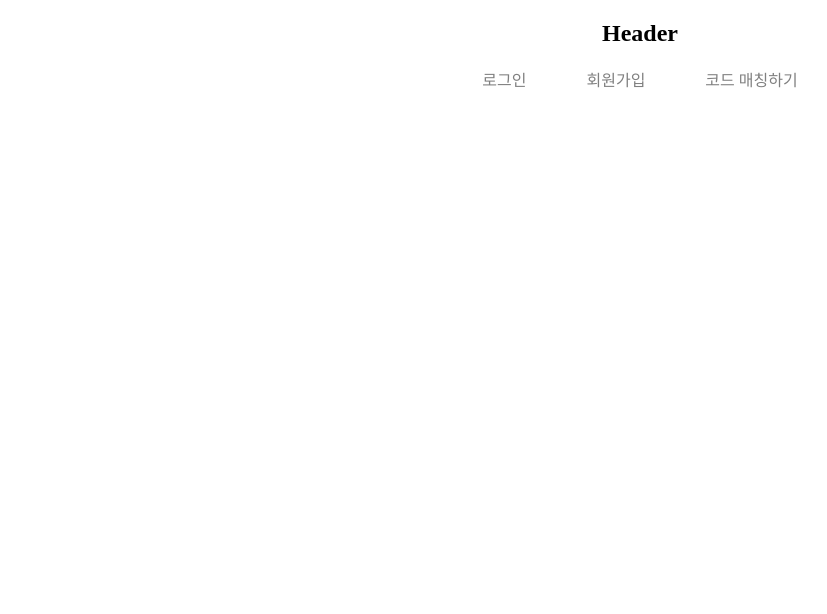
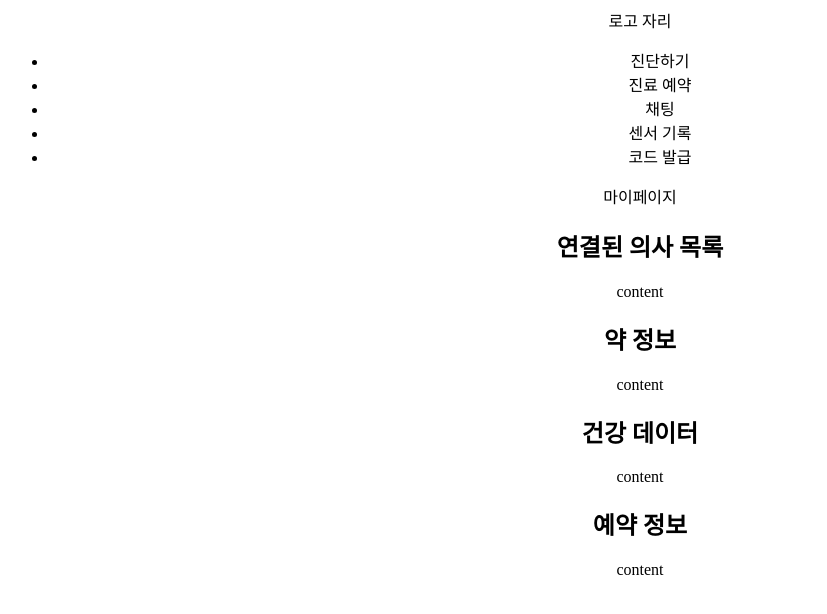
Before and after one commit to khy731/health-care-app, a React (Create React App) app: page /patient in a window 1280 px wide. Shown: the top 614 px of the page, without its empty margins (0-827 px from the left). Built offline with nearby package versions, Linux system fonts and the light colour scheme.

Commit message:
헤더 분리 및 예약 페이지 수정

```diff
--- a/src/App.js
+++ b/src/App.js
@@ -5,12 +5,12 @@ import PatientLogin from "./pages/Patient/PatientLogin";
 import DoctorSignup from "./pages/Doctor/DoctorSignup";
 import PatientSignup from "./pages/Patient/PatientSignup";
 import Welcome from "./pages/Welcome";
-import Header from "./components/Header/Header";
 import DoctorCode from "./pages/Doctor/DoctorCode";
 import PatientCode from "./pages/Patient/PatientCode";
 import Doctor from "./pages/Doctor/Doctor";
 import Patient from "./pages/Patient/Patient";
 import DoctorReservation from "./pages/Doctor/Reservation/DoctorReservation";
+import PatientReservation from "./pages/Patient/Reservation/PatientReservation";
 
 
 function App() {
@@ -18,7 +18,6 @@ function App() {
   return (
     <BrowserRouter>
       <div className="App">
-        <Header />
         <Routes>
           <Route path="/" element={<Welcome />} />
           <Route path="/doctor" element={<Doctor />} />
@@ -30,6 +29,7 @@ function App() {
           <Route path="/doctor/code" element={<DoctorCode />} />
           <Route path="/patient/code" element={<PatientCode />} />
           <Route path="/doctor/reservation" element={<DoctorReservation />} />
+          <Route path="/patient/reservation" element={<PatientReservation /> } />
           <Route path="*" />
         </Routes>
       </div>
--- /dev/null
+++ b/src/components/Header/DoctorHeader.js
@@ -0,0 +1,46 @@
+import { useNavigate } from "react-router-dom";
+
+const DoctorHeader = ( ) => {
+    const navigate = useNavigate();
+
+    const toHomeHandler = () => {
+        navigate('/');
+    }
+
+    const toReserveHandler = () => {
+        navigate('/doctor/reservation');
+    }
+
+    const toTreatHandler = () => {
+        navigate('/doctor/treat');
+    }
+
+    const toChatHandler = () => {
+        navigate('/doctor/chat');
+    }
+
+    const toCodeHandler = () => {
+        navigate("/doctor/code");
+    }
+
+    return(
+        <div>
+            <div onClick={toHomeHandler}>
+                로고 자리
+            </div>
+            <nav>
+                <ul>
+                    <li onClick={toTreatHandler}>진단하기</li>
+                    <li onClick={toReserveHandler}>진료 예약</li>
+                    <li onClick={toChatHandler}>채팅</li>
+                    <li onClick={toCodeHandler}>코드 발급</li>
+                </ul>
+            </nav>
+            <div>
+                마이페이지
+            </div>
+        </div>
+    )
+}
+
+export default DoctorHeader;
--- a/src/components/Header/Header.js
+++ /dev/null
@@ -1,17 +0,0 @@
-import { useNavigate } from "react-router-dom";
-
-const Header = () => {
-    const navigate = useNavigate();
-
-    const navigateHandler = () => {
-        navigate('/');
-    }
-
-    return(
-        <div onClick={navigateHandler}>
-            <h2>Header</h2>
-        </div>
-    )
-}
-
-export default Header;
--- /dev/null
+++ b/src/components/Header/PatientHeader.js
@@ -0,0 +1,51 @@
+import { useNavigate } from "react-router-dom";
+
+const PatientHeader = ( ) => {
+    const navigate = useNavigate();
+
+    const toHomeHandler = () => {
+        navigate('/');
+    }
+
+    const toReserveHandler = () => {
+        navigate('/patient/reservation');
+    }
+
+    const toTreatHandler = () => {
+        navigate('/patient/treat');
+    }
+
+    const toChatHandler = () => {
+        navigate('/patient/chat');
+    }
+
+    const toSenserHandler = () => {
+        navigate('/patient/senser');
+    }
+
+    const toCodeHandler = () => {
+        navigate("/patient/code");
+    }
+
+    return(
+        <div>
+            <div onClick={toHomeHandler}>
+                로고 자리
+            </div>
+            <nav>
+                <ul>
+                    <li onClick={toTreatHandler}>진단하기</li>
+                    <li onClick={toReserveHandler}>진료 예약</li>
+                    <li onClick={toChatHandler}>채팅</li>
+                    <li onClick={toSenserHandler}>센서 기록</li>
+                    <li onClick={toCodeHandler}>코드 발급</li>
+                </ul>
+            </nav>
+            <div>
+                마이페이지
+            </div>
+        </div>
+    )
+}
+
+export default PatientHeader;
--- a/src/components/Patient/Reservation/ReserveSubmit.js
+++ b/src/components/Patient/Reservation/ReserveSubmit.js
@@ -1,7 +1,7 @@
 import React, { useEffect, useState } from "react";
 import { useNavigate } from "react-router-dom";
 import useFetch from "../../../Hook/UseFetch";
-import Button from "../../components/UI/Button";
+import Button from "../../UI/Button";
 
 const ReserveSubmit = ( {id, doctorData} ) => {
   const [doctor, setDoctor] = useState("");
@@ -46,7 +46,7 @@ const ReserveSubmit = ( {id, doctorData} ) => {
       .then((response) => {
         console.log(response);
         if (response.result === "OK") {
-            setTimeTable(res.res_time);
+            setTimeTable(response.res_time);
             const availableData = timeData.filter((v,i) => timeTable.includes(i+1));
             setAvailableTime(availableData);
         }
@@ -67,10 +67,10 @@ const ReserveSubmit = ( {id, doctorData} ) => {
       },
       body: JSON.stringify({
         data : {
-            patient_id: id,
-            sel_doctor_id: doctor,
+            patiector_id: doctor,
             contents: symptom,
-            res_date: date,
+            res_datnt_id: id,
+            sel_doe: date,
             res_time: time
         }
       }),
--- a/src/pages/Doctor/Doctor.js
+++ b/src/pages/Doctor/Doctor.js
@@ -3,6 +3,7 @@ import { Link } from "react-router-dom";
 import DoctorPatientInfo from "../../components/Doctor/DoctorPatientInfo";
 import DoctorPatientList from "../../components/Doctor/DoctorPatientList";
 import DoctorReserveList from "../../components/Doctor/DotorReserveList";
+import DoctorHeader from "../../components/Header/DoctorHeader";
 import UseFetch from "../../Hook/UseFetch";
 
 const Doctor = () => {
@@ -23,7 +24,7 @@ const Doctor = () => {
           email: res.email,
           major: res.major,
           code: res.code,
-            patientInfo: res.patient_id
+          patientInfo: res.patient_id,
         });
       }
     }
@@ -31,19 +32,22 @@ const Doctor = () => {
 
   console.log(doctorData);
 
-/*   <DoctorPatientList patientData={doctorData.patientInfo} />
-  <DoctorReserveList />
-  <DoctorPatientInfo /> */
-
   return (
     <>
+      <DoctorHeader />
       <div>
-        <Link to="/doctor/login">로그인</Link>
-        <Link to="/doctor/signup">회원가입</Link>
-        <Link to="/doctor/code">코드 발급받기</Link>
+        <div>
+          <h2>금일 예약</h2>
+          <div>content</div>
         </div>
         <div>
-
+          <h2>환자 목록</h2>
+          <div>content</div>
+        </div>
+        <div>
+            <h2>상세 정보</h2>
+            <div>content</div>
+        </div>
       </div>
     </>
   );
--- a/src/pages/Doctor/DoctorCode.js
+++ b/src/pages/Doctor/DoctorCode.js
@@ -50,10 +50,11 @@ const DoctorCode = (props) => {
 
   return (
       <Card>
-        <h3>의사 코드</h3>
+        <h2>연결 코드 발급</h2>
         <form onSubmit={DoctorCodeHandler}>
+            <label>코드를 발급하면 환자와 연결이 가능해집니다.</label>
           <input id="username" type="text" value={code}/>
-          <Button type="submit">코드 발급받기</Button>
+          <Button type="submit">발급받기</Button>
         </form>
       </Card>
   );
--- a/src/pages/Patient/Patient.js
+++ b/src/pages/Patient/Patient.js
@@ -1,5 +1,6 @@
 import { useEffect, useState } from "react";
 import { Link } from "react-router-dom";
+import PatientHeader from "../../components/Header/PatientHeader";
 import UseFetch from "../../Hook/UseFetch";
 
 const Patient = () => {
@@ -27,15 +28,29 @@ const Patient = () => {
 
   console.log(patientData);
 
-
-    return(
+  return (
+    <>
+      <PatientHeader />
       <div>
-            {isLogin && <>{patientData.name}님, 환영합니다!</>}
-            <Link to="/patient/login">로그인</Link>
-            <Link to="/patient/signup">회원가입</Link>
-            <Link to="/patient/code">코드 매칭하기</Link>
+        <div>
+          <h2>연결된 의사 목록</h2>
+          <div>content</div>
         </div>
-    )
-}
+        <div>
+          <h2>약 정보</h2>
+          <div>content</div>
+        </div>
+        <div>
+            <h2>건강 데이터</h2>
+            <div>content</div>
+        </div>
+        <div>
+            <h2>예약 정보</h2>
+            <div>content</div>
+        </div>
+      </div>
+    </>
+  );
+};
 
 export default Patient;
--- a/src/pages/Patient/PatientCode.js
+++ b/src/pages/Patient/PatientCode.js
@@ -51,10 +51,11 @@ const PatientCode = (props) => {
 
   return (
       <Card>
-        <h3>환자 코드</h3>
+        <h2>연결 코드 입력</h2>
         <form onSubmit={PatientCodeHandler}>
+            <label>코드를 입력하면 담당의와 연결됩니다.</label>
           <input id="username" type="text" value={code} onChange={onChangeHandler} placeholder="코드를 입력하세요."/>
-          <Button type="submit">코드 매칭하기</Button>
+          <Button type="submit">입력하기</Button>
         </form>
       </Card>
   );
--- a/src/pages/Patient/Reservation/PatientReservation.js
+++ b/src/pages/Patient/Reservation/PatientReservation.js
@@ -1,6 +1,8 @@
+import { useEffect, useState } from "react";
 import PatientResInfo from "../../../components/Patient/Reservation/PatientResInfo";
 import ReserveSubmit from "../../../components/Patient/Reservation/ReserveSubmit";
 import PastSchedule from "./PastSchedule";
+import UseFetch from "../../../Hook/UseFetch";
 
 const PatientReservation = () => {
     const [id, setId] = useState("");
```
Also changed, not shown: 1 other file (tests, documents, lock files or other folders). Lines whose indentation alone changed are shown as unchanged.
